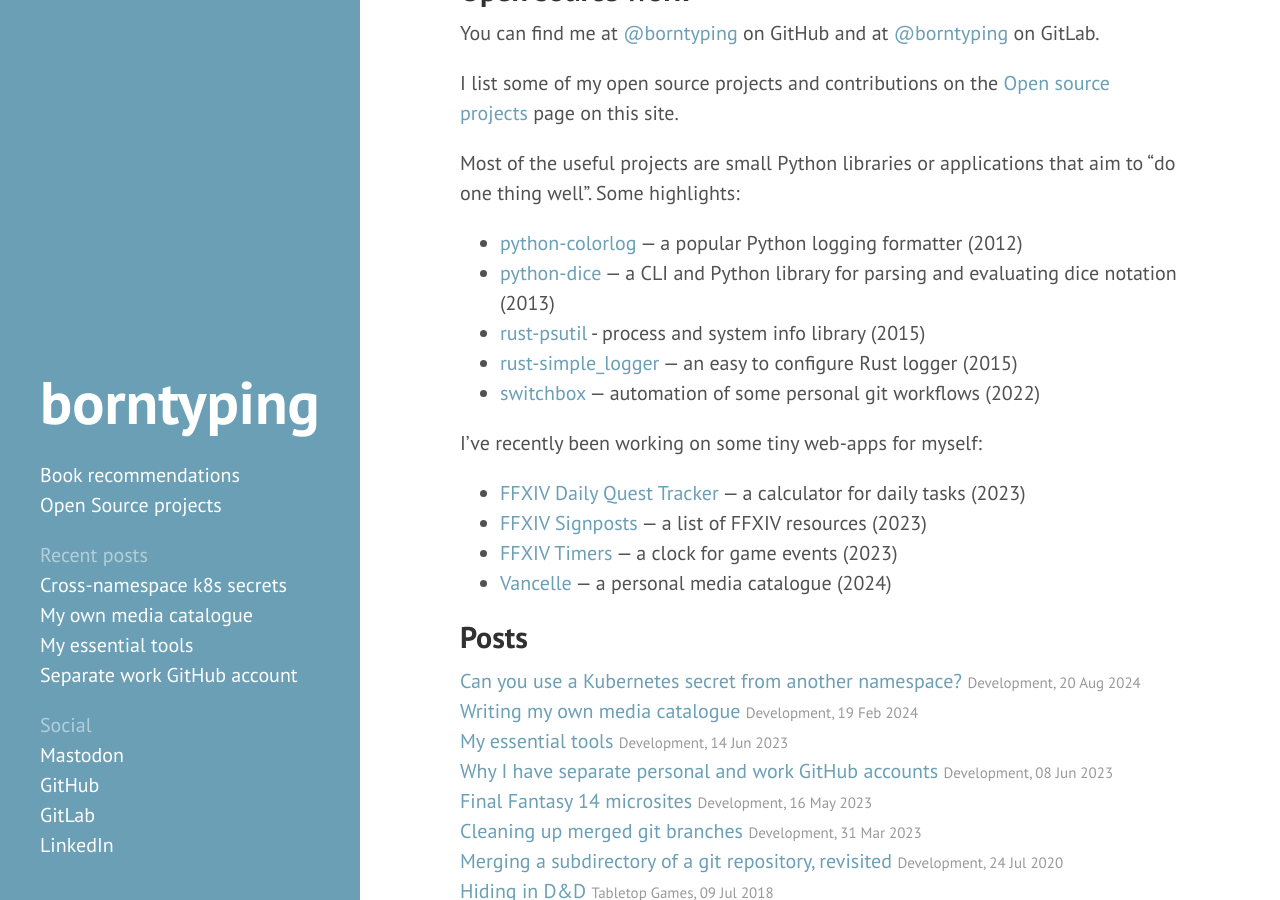
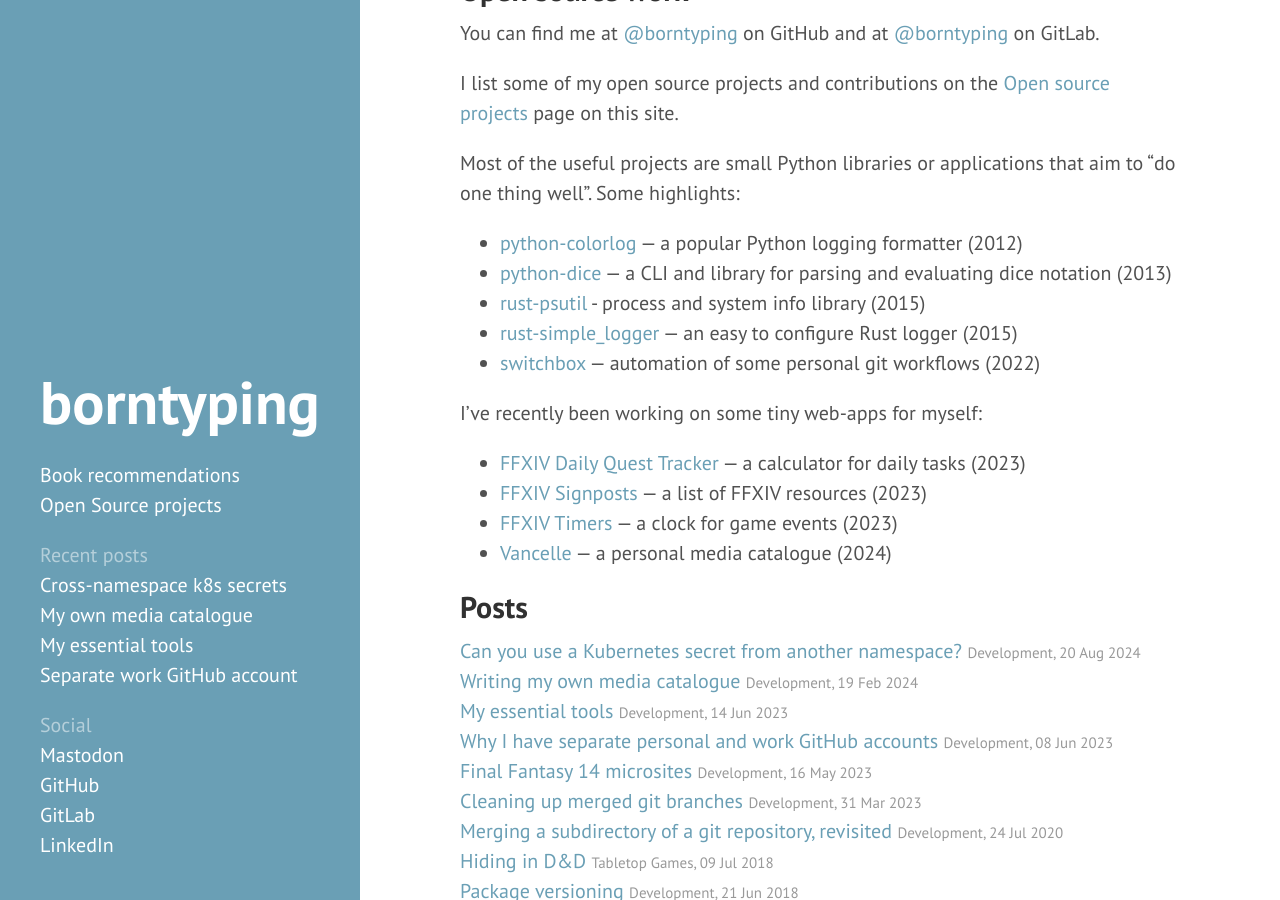
Before and after one commit to borntyping/borntyping.github.io, a Jekyll site: the page built from index.md, in a window 1280 px wide and 900 px high, scrolled down 1017 px. Built offline with Jekyll 4.4.1, drawn with Linux system fonts in a browser that asks for light colours.

Commit message:
Update index.md

```diff
--- a/index.md
+++ b/index.md
@@ -37,7 +37,7 @@
 Most of the useful projects are small Python libraries or applications that aim to "do one thing well". Some highlights:
 
 - [python-colorlog][simple_logger] — a popular Python logging formatter (2012)
-- [python-dice][dice] — a CLI and Python library for parsing and evaluating dice notation (2013)
+- [python-dice][dice] — a CLI and library for parsing and evaluating dice notation (2013)
 - [rust-psutil][psutil] - process and system info library (2015)
 - [rust-simple_logger][simple_logger] — an easy to configure Rust logger (2015)
 - [switchbox][switchbox] — automation of some personal git workflows (2022)
```
